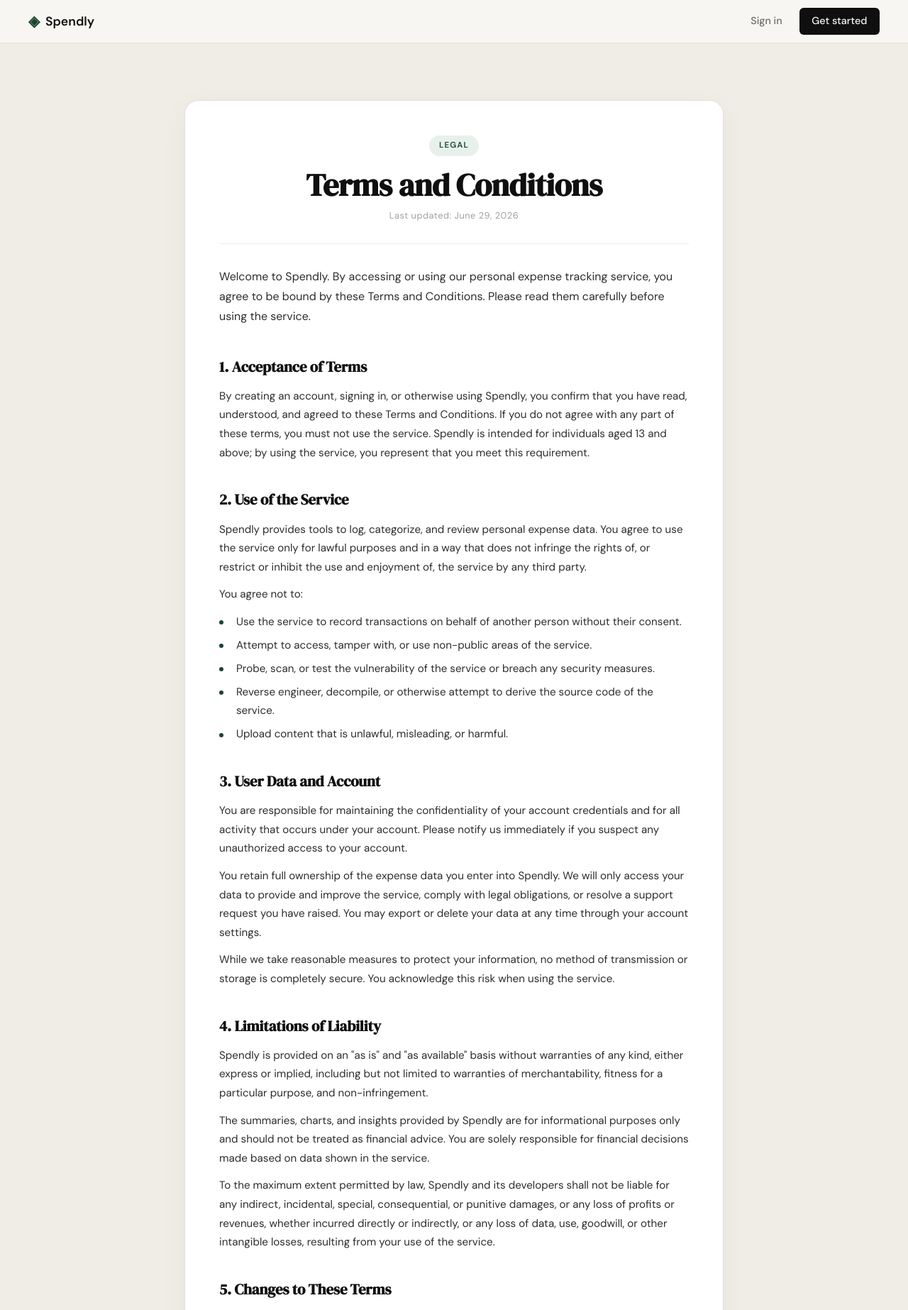
After one commit to Umangpatel5122006/college-projects, a Flask app: page /terms in a window 1280 px wide. The commit adds this page. Shown: the top 1846 px of the page at 71% size. Run offline with Flask 3, Linux system fonts and the light colour scheme.

Commit message:
landing: add terms and conditions page and route

```diff
--- a/expense tracker/app.py
+++ b/expense tracker/app.py
@@ -21,6 +21,11 @@
 @app.route("/login")
 def login():
     return render_template("login.html")
+
+
+@app.route("/terms")
+def terms():
+    return render_template("terms.html")
 
 
 # ------------------------------------------------------------------ #
--- a/expense tracker/static/css/style.css
+++ b/expense tracker/static/css/style.css
@@ -478,6 +478,135 @@
 .auth-switch a:hover { text-decoration: underline; }
 
 /* ------------------------------------------------------------------ */
+/* Legal pages (Terms, Privacy)                                        */
+/* ------------------------------------------------------------------ */
+
+.legal-page {
+    background: var(--paper-warm);
+    border-bottom: 1px solid var(--border);
+    padding: 5rem 2rem 6rem;
+}
+
+.legal-inner {
+    max-width: 760px;
+    margin: 0 auto;
+    background: var(--paper-card);
+    border: 1px solid var(--border);
+    border-radius: var(--radius-lg);
+    padding: 3rem 3rem 2.5rem;
+    box-shadow: 0 8px 40px rgba(0,0,0,0.04);
+}
+
+.legal-header {
+    text-align: center;
+    padding-bottom: 1.75rem;
+    margin-bottom: 2rem;
+    border-bottom: 1px solid var(--border-soft);
+}
+
+.legal-eyebrow {
+    display: inline-block;
+    background: var(--accent-light);
+    color: var(--accent);
+    font-size: 0.72rem;
+    font-weight: 600;
+    letter-spacing: 0.1em;
+    text-transform: uppercase;
+    padding: 0.32rem 0.85rem;
+    border-radius: 999px;
+    margin-bottom: 1rem;
+}
+
+.legal-title {
+    font-family: var(--font-display);
+    font-size: clamp(2rem, 4vw, 2.75rem);
+    line-height: 1.15;
+    letter-spacing: -0.01em;
+    color: var(--ink);
+    margin-bottom: 0.5rem;
+}
+
+.legal-updated {
+    font-size: 0.8rem;
+    color: var(--ink-faint);
+    letter-spacing: 0.04em;
+}
+
+.legal-intro {
+    font-size: 1rem;
+    color: var(--ink-soft);
+    line-height: 1.75;
+    margin-bottom: 2.5rem;
+}
+
+.legal-section {
+    margin-bottom: 2.25rem;
+}
+
+.legal-section:last-of-type { margin-bottom: 2rem; }
+
+.legal-h2 {
+    font-family: var(--font-display);
+    font-size: 1.3rem;
+    color: var(--ink);
+    margin-bottom: 0.75rem;
+    letter-spacing: -0.005em;
+}
+
+.legal-section p {
+    font-size: 0.95rem;
+    color: var(--ink-soft);
+    line-height: 1.75;
+    margin-bottom: 0.75rem;
+}
+
+.legal-section p:last-child { margin-bottom: 0; }
+
+.legal-section a {
+    color: var(--accent);
+    border-bottom: 1px solid var(--accent-light);
+    transition: border-color 0.2s, color 0.2s;
+}
+
+.legal-section a:hover {
+    color: var(--ink);
+    border-bottom-color: var(--ink);
+}
+
+.legal-list {
+    list-style: none;
+    padding: 0;
+    margin: 0.5rem 0 0;
+}
+
+.legal-list li {
+    position: relative;
+    padding-left: 1.5rem;
+    font-size: 0.95rem;
+    color: var(--ink-soft);
+    line-height: 1.75;
+    margin-bottom: 0.4rem;
+}
+
+.legal-list li::before {
+    content: '';
+    position: absolute;
+    left: 0;
+    top: 0.7rem;
+    width: 6px;
+    height: 6px;
+    background: var(--accent);
+    border-radius: 50%;
+}
+
+.legal-back {
+    margin-top: 2.5rem;
+    padding-top: 1.75rem;
+    border-top: 1px solid var(--border-soft);
+    text-align: center;
+}
+
+/* ------------------------------------------------------------------ */
 /* Footer                                                              */
 /* ------------------------------------------------------------------ */
 
@@ -527,4 +656,6 @@
 @media (max-width: 600px) {
     .nav-links a:not(.nav-cta) { display: none; }
     .hero { padding: 3rem 1rem 2rem; }
+    .legal-page { padding: 3rem 1rem 4rem; }
+    .legal-inner { padding: 2rem 1.5rem; }
 }
--- a/expense tracker/templates/base.html
+++ b/expense tracker/templates/base.html
@@ -35,7 +35,7 @@
             <span class="footer-name">Spendly</span>
             <p class="footer-copy">Track every rupee. Own your finances.</p>
             <div class="footer-links">
-                <a href="#">Terms and Conditions</a><br>
+                <a href="{{ url_for('terms') }}">Terms and Conditions</a><br>
                 <a href="#">Privacy Policy</a>
             </div>
         </div>
--- /dev/null
+++ b/expense tracker/templates/terms.html
@@ -0,0 +1,132 @@
+{% extends "base.html" %}
+
+{% block title %}Terms and Conditions — Spendly{% endblock %}
+
+{% block content %}
+
+<section class="legal-page">
+    <div class="legal-inner">
+        <div class="legal-header">
+            <span class="legal-eyebrow">Legal</span>
+            <h1 class="legal-title">Terms and Conditions</h1>
+            <p class="legal-updated">Last updated: June 29, 2026</p>
+        </div>
+
+        <div class="legal-intro">
+            <p>
+                Welcome to Spendly. By accessing or using our personal expense
+                tracking service, you agree to be bound by these Terms and
+                Conditions. Please read them carefully before using the service.
+            </p>
+        </div>
+
+        <article class="legal-section">
+            <h2 class="legal-h2">1. Acceptance of Terms</h2>
+            <p>
+                By creating an account, signing in, or otherwise using Spendly,
+                you confirm that you have read, understood, and agreed to these
+                Terms and Conditions. If you do not agree with any part of these
+                terms, you must not use the service. Spendly is intended for
+                individuals aged 13 and above; by using the service, you
+                represent that you meet this requirement.
+            </p>
+        </article>
+
+        <article class="legal-section">
+            <h2 class="legal-h2">2. Use of the Service</h2>
+            <p>
+                Spendly provides tools to log, categorize, and review personal
+                expense data. You agree to use the service only for lawful
+                purposes and in a way that does not infringe the rights of, or
+                restrict or inhibit the use and enjoyment of, the service by any
+                third party.
+            </p>
+            <p>You agree not to:</p>
+            <ul class="legal-list">
+                <li>Use the service to record transactions on behalf of another person without their consent.</li>
+                <li>Attempt to access, tamper with, or use non-public areas of the service.</li>
+                <li>Probe, scan, or test the vulnerability of the service or breach any security measures.</li>
+                <li>Reverse engineer, decompile, or otherwise attempt to derive the source code of the service.</li>
+                <li>Upload content that is unlawful, misleading, or harmful.</li>
+            </ul>
+        </article>
+
+        <article class="legal-section">
+            <h2 class="legal-h2">3. User Data and Account</h2>
+            <p>
+                You are responsible for maintaining the confidentiality of your
+                account credentials and for all activity that occurs under your
+                account. Please notify us immediately if you suspect any
+                unauthorized access to your account.
+            </p>
+            <p>
+                You retain full ownership of the expense data you enter into
+                Spendly. We will only access your data to provide and improve
+                the service, comply with legal obligations, or resolve a
+                support request you have raised. You may export or delete your
+                data at any time through your account settings.
+            </p>
+            <p>
+                While we take reasonable measures to protect your information,
+                no method of transmission or storage is completely secure. You
+                acknowledge this risk when using the service.
+            </p>
+        </article>
+
+        <article class="legal-section">
+            <h2 class="legal-h2">4. Limitations of Liability</h2>
+            <p>
+                Spendly is provided on an "as is" and "as available" basis
+                without warranties of any kind, either express or implied,
+                including but not limited to warranties of merchantability,
+                fitness for a particular purpose, and non-infringement.
+            </p>
+            <p>
+                The summaries, charts, and insights provided by Spendly are for
+                informational purposes only and should not be treated as
+                financial advice. You are solely responsible for financial
+                decisions made based on data shown in the service.
+            </p>
+            <p>
+                To the maximum extent permitted by law, Spendly and its
+                developers shall not be liable for any indirect, incidental,
+                special, consequential, or punitive damages, or any loss of
+                profits or revenues, whether incurred directly or indirectly,
+                or any loss of data, use, goodwill, or other intangible losses,
+                resulting from your use of the service.
+            </p>
+        </article>
+
+        <article class="legal-section">
+            <h2 class="legal-h2">5. Changes to These Terms</h2>
+            <p>
+                We may update these Terms and Conditions from time to time to
+                reflect changes in the service, legal requirements, or our
+                practices. When we make material changes, we will update the
+                "Last updated" date at the top of this page and, where
+                appropriate, notify you through the service or by email.
+            </p>
+            <p>
+                Your continued use of Spendly after any changes take effect
+                constitutes your acceptance of the revised terms. If you do not
+                agree to the updated terms, you may stop using the service and
+                close your account.
+            </p>
+        </article>
+
+        <article class="legal-section">
+            <h2 class="legal-h2">6. Contact</h2>
+            <p>
+                If you have any questions about these Terms and Conditions,
+                please reach out to us at
+                <a href="mailto:support@spendly.app">support@spendly.app</a>.
+            </p>
+        </article>
+
+        <div class="legal-back">
+            <a href="{{ url_for('landing') }}" class="btn-ghost">← Back to home</a>
+        </div>
+    </div>
+</section>
+
+{% endblock %}
```
